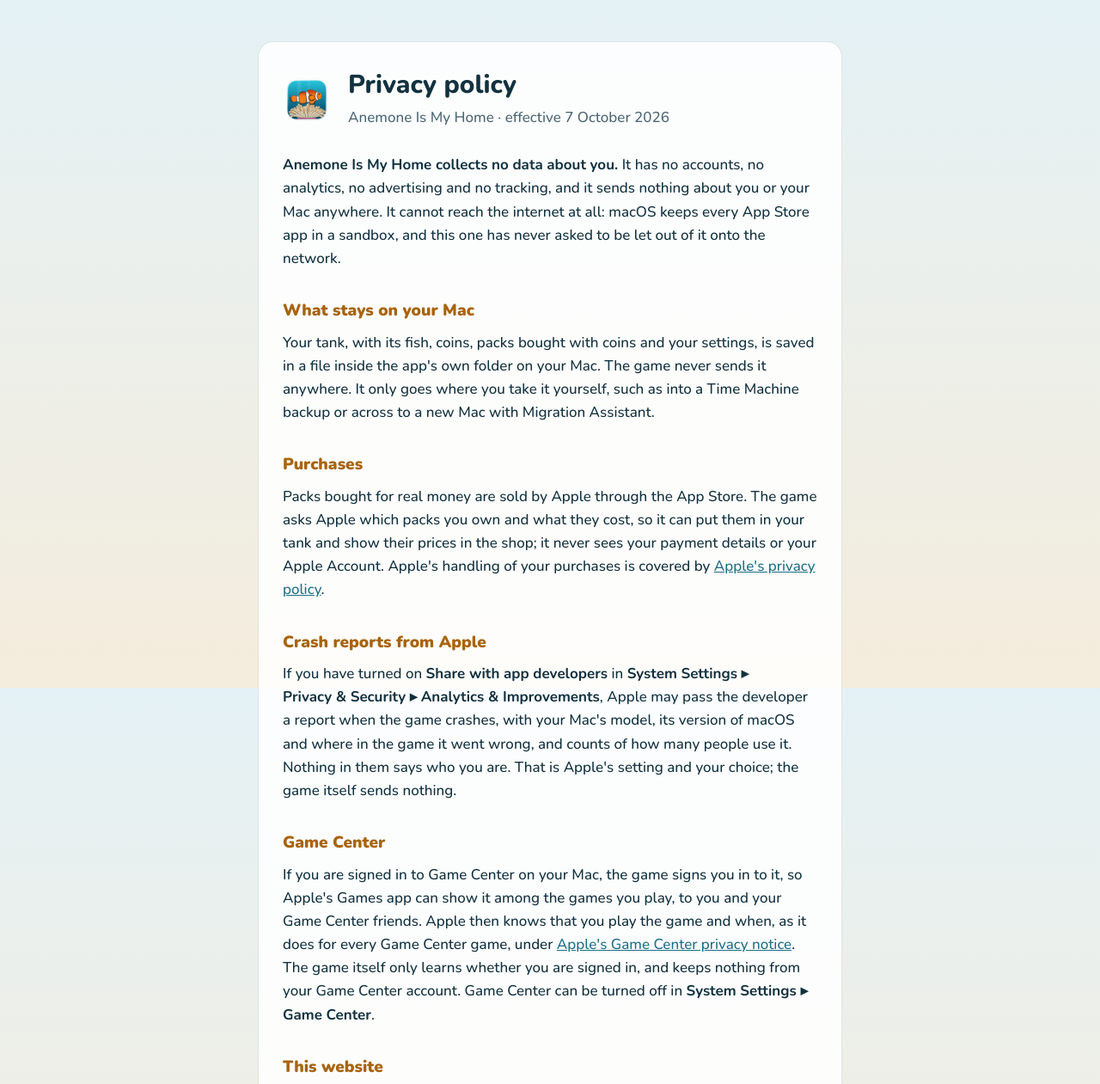
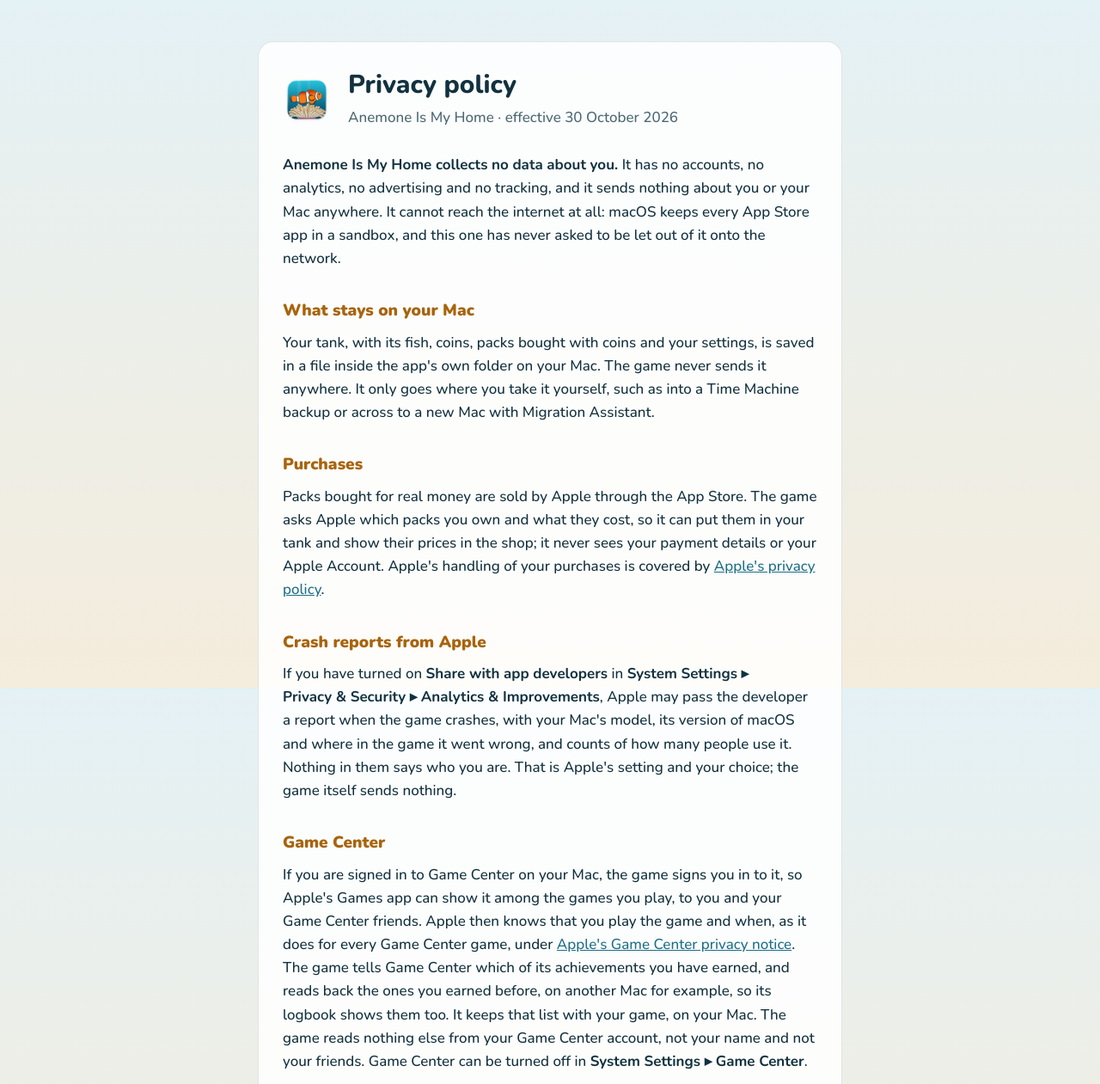
Before and after one commit to onikienko/anemone, a plain HTML site: page privacy/index.html in a window 1280 px wide. Shown: the top 1261 px of the page at 86% size. Drawn offline with Linux system fonts and the light colour scheme.

Commit message:
Privacy policy: what the game reads from Game Center

```diff
--- a/privacy/index.html
+++ b/privacy/index.html
@@ -18,7 +18,7 @@
     <a href="../"><img src="../icon.png" width="56" height="56" alt="Anemone Is My Home"></a>
     <div>
       <h1>Privacy policy</h1>
-      <p class="lede">Anemone Is My Home · effective 7 October 2026</p>
+      <p class="lede">Anemone Is My Home · effective 30 October 2026</p>
     </div>
   </header>
 
@@ -34,7 +34,7 @@
   <p>If you have turned on <span class="menu">Share with app developers</span> in <span class="menu">System Settings ▸</span> <span class="menu">Privacy &amp; Security ▸</span> <span class="menu">Analytics &amp; Improvements</span>, Apple may pass the developer a report when the game crashes, with your Mac's model, its version of macOS and where in the game it went wrong, and counts of how many people use it. Nothing in them says who you are. That is Apple's setting and your choice; the game itself sends nothing.</p>
 
   <h2>Game Center</h2>
-  <p>If you are signed in to Game Center on your Mac, the game signs you in to it, so Apple's Games app can show it among the games you play, to you and your Game Center friends. Apple then knows that you play the game and when, as it does for every Game Center game, under <a href="https://www.apple.com/legal/privacy/data/en/game-center/">Apple's Game Center privacy notice</a>. The game itself only learns whether you are signed in, and keeps nothing from your Game Center account. Game Center can be turned off in <span class="menu">System Settings ▸</span> <span class="menu">Game Center</span>.</p>
+  <p>If you are signed in to Game Center on your Mac, the game signs you in to it, so Apple's Games app can show it among the games you play, to you and your Game Center friends. Apple then knows that you play the game and when, as it does for every Game Center game, under <a href="https://www.apple.com/legal/privacy/data/en/game-center/">Apple's Game Center privacy notice</a>. The game tells Game Center which of its achievements you have earned, and reads back the ones you earned before, on another Mac for example, so its logbook shows them too. It keeps that list with your game, on your Mac. The game reads nothing else from your Game Center account, not your name and not your friends. Game Center can be turned off in <span class="menu">System Settings ▸</span> <span class="menu">Game Center</span>.</p>
 
   <h2>This website</h2>
   <p>These pages load nothing from anyone else: no fonts, scripts or trackers. They are hosted on GitHub Pages, which keeps its own record of visits, including visitors' IP addresses, for security, as <a href="https://docs.github.com/en/site-policy/privacy-policies/github-general-privacy-statement">GitHub's privacy statement</a> describes.</p>
```
